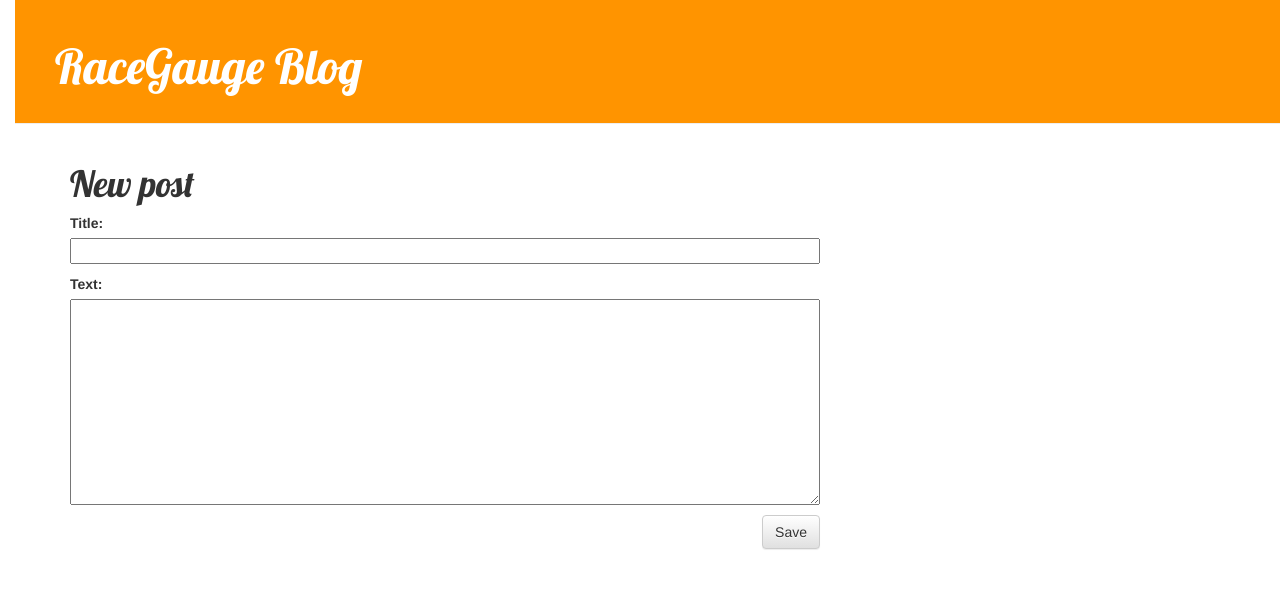
After one commit to stinky180/my-first-blog, a Django app: page /post/new/ in a window 1280 px wide. The commit adds this page. Shown: the top 589 px of the page. Run offline with Django 3.2, Linux system fonts and the light colour scheme; some libraries are stand-ins or nearby versions.

Commit message:
Added views to create/edit blog post inside the site.

```diff
--- /dev/null
+++ b/blog/forms.py
@@ -0,0 +1,9 @@
+from django import forms
+
+from .models import Post
+
+class PostForm(forms.ModelForm):
+
+    class Meta:
+        model = Post
+        fields = ('title', 'text',)
--- a/blog/templates/blog/base.html
+++ b/blog/templates/blog/base.html
@@ -1,7 +1,7 @@
 {% load staticfiles %}
 <html>
 	<head>
-		<title>Race Gauge Blog</title>
+		<title>RaceGauge Blog</title>
 
 		<link rel="stylesheet" href="//maxcdn.bootstrapcdn.com/bootstrap/3.2.0/css/bootstrap.min.css">
 		<link rel="stylesheet" href="//maxcdn.bootstrapcdn.com/bootstrap/3.2.0/css/bootstrap-theme.min.css">
@@ -12,7 +12,10 @@
 
 <body>
     <div class="page-header">
-        <h1><a href="/">Django Girls Blog</a></h1>
+		{% if user.is_authenticated %}
+		<a href="{% url "post_new" %}" class="top-menu"><span class="glyphicon glyphicon-plus"></span></a>
+        {% endif %}
+		<h1><a href="/">RaceGauge Blog</a></h1>
     </div>
     <div class="content container">
         <div class="row">
--- a/blog/templates/blog/post_detail.html
+++ b/blog/templates/blog/post_detail.html
@@ -7,6 +7,7 @@
                 {{ post.published_date }}
             </div>
         {% endif %}
+		<a class="btn btn-default" href="{% url "post_edit" pk=post.pk %}"><span class="glyphicon glyphicon-pencil"></span></a>
         <h1>{{ post.title }}</h1>
         <p>{{ post.text|linebreaks }}</p>
     </div>
--- /dev/null
+++ b/blog/templates/blog/post_edit.html
@@ -0,0 +1,9 @@
+{% extends "blog/base.html" %}
+
+{% block content %}
+    <h1>New post</h1>
+    <form method="POST" class="post-form">{% csrf_token %}
+        {{ form.as_p }}
+        <button type="submit" class="save btn btn-default">Save</button>
+    </form>
+{% endblock %}
--- a/blog/urls.py
+++ b/blog/urls.py
@@ -1,7 +1,9 @@
-from django.conf.urls import url
+from django.conf.urls import include, url
 from . import views
 
 urlpatterns = [
     url(r'^$', views.post_list, name='post_list'),
-	url(r'^post/(?P<pk>[0-9]+)/$', views.post_detail, name='post_detail')
+    url(r'^post/(?P<pk>[0-9]+)/$', views.post_detail, name='post_detail'),
+    url(r'^post/new/$', views.post_new, name='post_new'),
+	url(r'^post/(?P<pk>[0-9]+)/edit/$', views.post_edit, name='post_edit'),
 ]
--- a/blog/views.py
+++ b/blog/views.py
@@ -2,6 +2,8 @@ from django.shortcuts import render
 from .models import Post
 from django.utils import timezone
 from django.shortcuts import render, get_object_or_404
+from .forms import PostForm
+from django.shortcuts import redirect
 
 def post_list(request):
 	posts = Post.objects.filter(published_date__lte=timezone.now()).order_by('published_date')
@@ -13,3 +15,30 @@ def post_detail(request, pk):
 def post_detail(request, pk):
     post = get_object_or_404(Post, pk=pk)
     return render(request, 'blog/post_detail.html', {'post': post})
+
+def post_new(request):
+    if request.method == "POST":
+        form = PostForm(request.POST)
+        if form.is_valid():
+            post = form.save(commit=False)
+            post.author = request.user
+            post.published_date = timezone.now()
+            post.save()
+            return redirect('blog.views.post_detail', pk=post.pk)
+    else:
+        form = PostForm()
+    return render(request, 'blog/post_edit.html', {'form': form})
+
+def post_edit(request, pk):
+    post = get_object_or_404(Post, pk=pk)
+    if request.method == "POST":
+        form = PostForm(request.POST, instance=post)
+        if form.is_valid():
+            post = form.save(commit=False)
+            post.author = request.user
+            post.published_date = timezone.now()
+            post.save()
+            return redirect('blog.views.post_detail', pk=post.pk)
+    else:
+        form = PostForm(instance=post)
+    return render(request, 'blog/post_edit.html', {'form': form})
```
